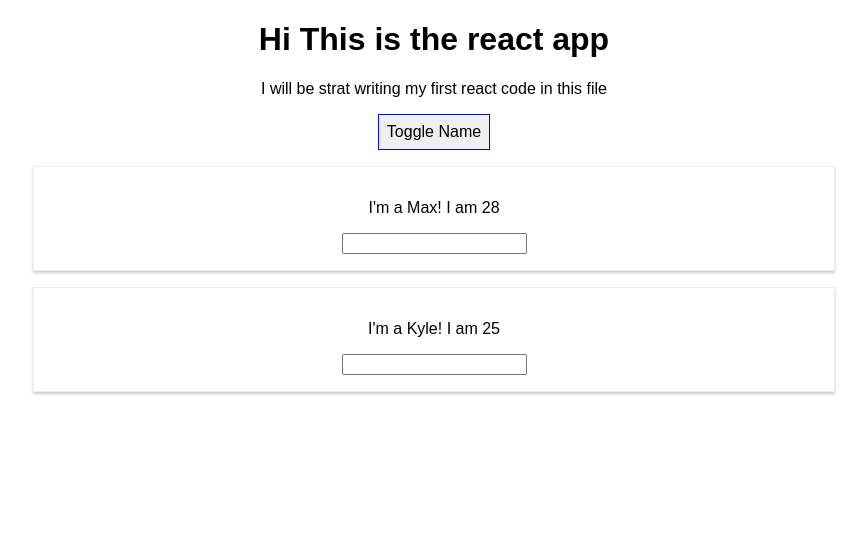
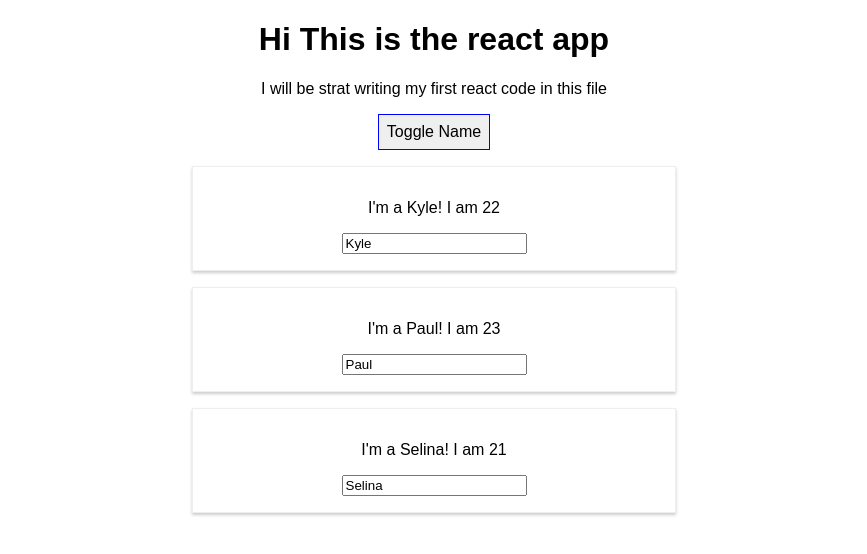
Before and after one commit to C-Shi/react-start, a React (Create React App) app: page / in a window 1280 px wide. Both pictures are taken after a click on the button "Toggle Name". Shown: the top 554 px of the page, without its empty margins (206-1073 px from the left). Built offline with nearby package versions, Linux system fonts and the light colour scheme.

Commit message:
dynamic css and Radium

```diff
--- a/package.json
+++ b/package.json
@@ -3,6 +3,7 @@
   "version": "0.1.0",
   "private": true,
   "dependencies": {
+    "radium": "^0.24.0",
     "react": "^16.3.2",
     "react-dom": "^16.3.2",
     "react-scripts": "1.1.4"
--- a/src/App.css
+++ b/src/App.css
@@ -1,3 +1,11 @@
 .App {
   text-align: center;
 }
+
+.red {
+  color: red;
+}
+
+.bold {
+  font-weight: bold;
+}
--- a/src/App.js
+++ b/src/App.js
@@ -1,27 +1,39 @@
 import React, { Component } from 'react';
 import logo from './logo.svg';
 import './App.css';
-import './Person/Person.css'
-import Person from './Person/Person'
+import './Person/Person.css';
+import Radium, {StyleRoot} from 'radium'
+import Person from './Person/Person';
 
 class App extends Component {
   state = {
-    person: [
-      {name: "Max", age:28},
-      {name: "Kyle", age:25}
+    person:[
+      {id:'1', name:'Kyle', age: 22},
+      {id:'2', name: 'Paul', age: 23},
+      {id:'3', name:'Selina', age:21}
     ],
+
     otherState: "some other value",
     showPerson: false
   }
 
-  nameChangedHandler = (event) => {
+  nameChangedHandler = (event, id) => {
+    const personIndex = this.state.person.findIndex(p => {
+      return p.id === id;
+    })
+
+    const person = {
+      ...this.state.person[personIndex]
+    };
+
+    person.name = event.target.value;
+
+    const persons = [...this.state.person];
+    persons[personIndex] = person;
+
     this.setState({
-      person:[
-        {name: 'Max', age:28},
-        {name: event.target.value, age: 29}
-      ]
-    })
-  }
+      person:persons
+    })}
 
   toggleHandler = () =>{
     const doesShow = this.state.showPerson;
@@ -45,26 +57,53 @@ class App extends Component {
       backgrondColor: 'white',
       font: 'inherit',
       border: '1px solid blue',
-      padding: '8px'
+      padding: '8px',
+      // radium support all sudo selector but need to be a string state
+      ':hover': {
+        backgroundColor: 'lightgreen',
+        color:'color'
+      }
     };
+
+
+    style['hover'] = {
+      backgrondColor: 'salmon',
+      color: 'black'
+    }
 
     let person = null;
 
     if (this.state.showPerson) {
+      if ( this.state.showPerson ) {
         person = (
           <div>
-          {/* map method passing two argument, the array element and the index */}
-          {this.state.person.map((person, personIndex) => {
-            return <Person name={person.name} age={person.age} click={ () => this.deletePersonHandler(personIndex)}/>
+            {this.state.person.map((person, index) => {
+              return <Person
+                click={() => this.deletePersonHandler(index)}
+                name={person.name}
+                age={person.age}
+                key={person.id}
+                change={(event) => this.nameChangedHandler(event, person.id)} />
             })}
           </div>
-      )
+        );
+      }
+    }
+
+    // manipulate CSS style
+    const classes = []
+    if (this.state.person.length <= 2){
+      classes.push('red');
+    };
+    if (this.state.person.length <= 1) {
+      classes.push('bold');
     }
 
     return (
+      <StyleRoot>
         <div className="App">
           <h1>Hi This is the react app</h1>
-        <p>I will be strat writing my first react code in this file</p>
+          <p className={classes.join(' ')}>I will be strat writing my first react code in this file</p>
           {/* only method define under 'state' can be accessed by 'this' */}
 
           <button onClick={this.toggleHandler} style={style}>
@@ -72,11 +111,12 @@ class App extends Component {
           </button>
           {person}
         </div>
-
+      </StyleRoot>
     )
     // );
     // return React.createElement('div', {className:'App'}, React.createElement('h1', null, "Does this work?"));
   }
 }
 
-export default App;
+// a higher order component, radium allows us to use sudo selector and media query CSS
+export default Radium(App);
--- a/src/Person/Person.js
+++ b/src/Person/Person.js
@@ -1,15 +1,22 @@
 import React from 'react';
+import Radium from 'radium';
 
 const person = (props) => {
+    const style = {
+        '@media (min-width: 500px)': {
+            width: '450px'
+        }
+    }
+
     return (
-        <div className="Person">
+        <div className="Person" style={style}>
             <p onClick={props.click}>I'm a {props.name}! I am {props.age}</p>
             <p>{props.children}</p>
-            <input type="text" onChange={props.change}/>
+            <input type="text" onChange={props.change} value={props.name}/>
         </div>
     )
 }
 
 // cannot use setState even you assign a 'state', because it has no Component
 
-export default person;
+export default Radium(person);
```
Also changed, not shown: 2 other files (tests, documents, lock files or other folders). Lines whose indentation alone changed are shown as unchanged.
